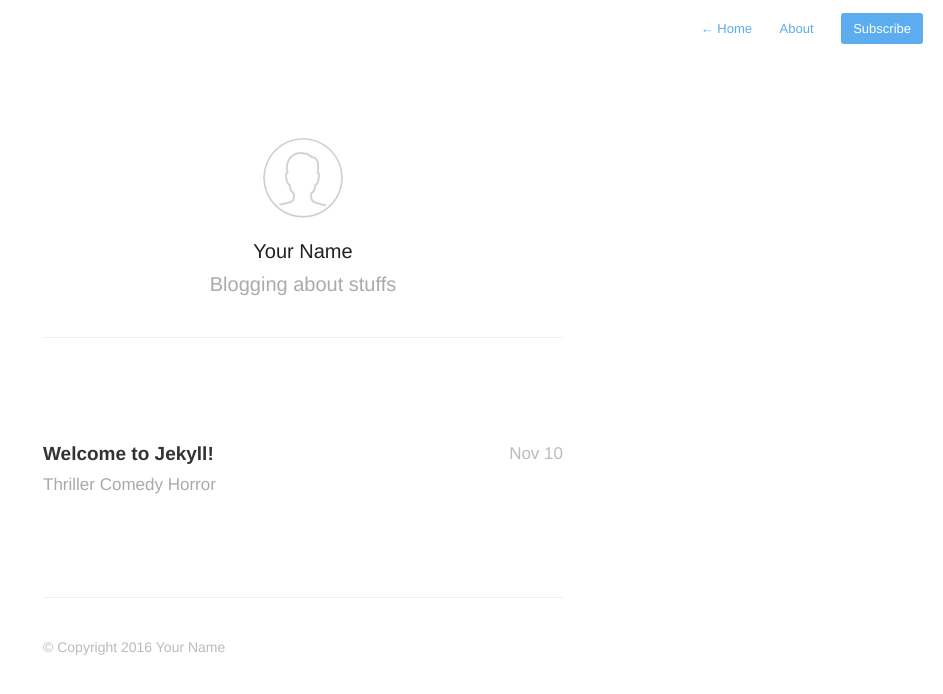
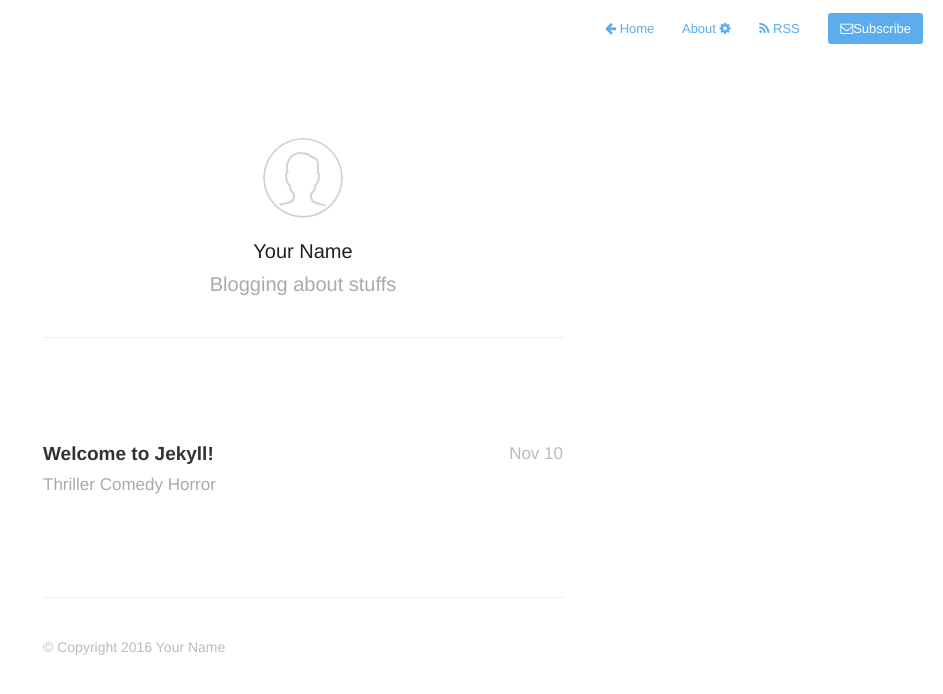
Before and after one commit to kvnhsh/kvnhsh.github.io, a Jekyll site: the page built from index.html, in a window 1280 px wide. Shown: the top 694 px of the page, without its empty margins (337-1280 px from the left). Built offline with Jekyll 4.4.1, drawn with Linux system fonts in a browser that asks for light colours; nearby versions of some CDN libraries; Markdown is read by kramdown in place of the engine named in the settings; the list of posts is cut into pages by our own code.

Commit message:
add fa icons

```diff
--- a/_includes/navigation.html
+++ b/_includes/navigation.html
@@ -1,12 +1,14 @@
 <nav class="main-nav">
     {% if page.url != "/index.html" %}
-        <a href="{{ site.baseurl }}"> <span class="arrow">←</span> Home </a>
+        <a href="{{ site.baseurl }}"> <i class="fa fa-arrow-left"></i> Home </a>
     {% endif %}
 
     {% if page.url != "/about/" %}
         {% if site.aboutPage %}
-            <a href="{{ site.baseurl }}about">About </a>
+            <a href="{{ site.baseurl }}about">About <i class="fa fa-cog"></i></a>
         {% endif %}
     {% endif %}
-    <a class="cta" href="{{ site.baseurl }}feed.xml">Subscribe</a>
+
+    <a href="{{ site.baseurl }}feed.xml"> <i class="fa fa-rss"></i> RSS</a>
+    <a class="cta" href="#"><i class="fa fa-envelope-o"></i>Subscribe</a>
 </nav>
```
